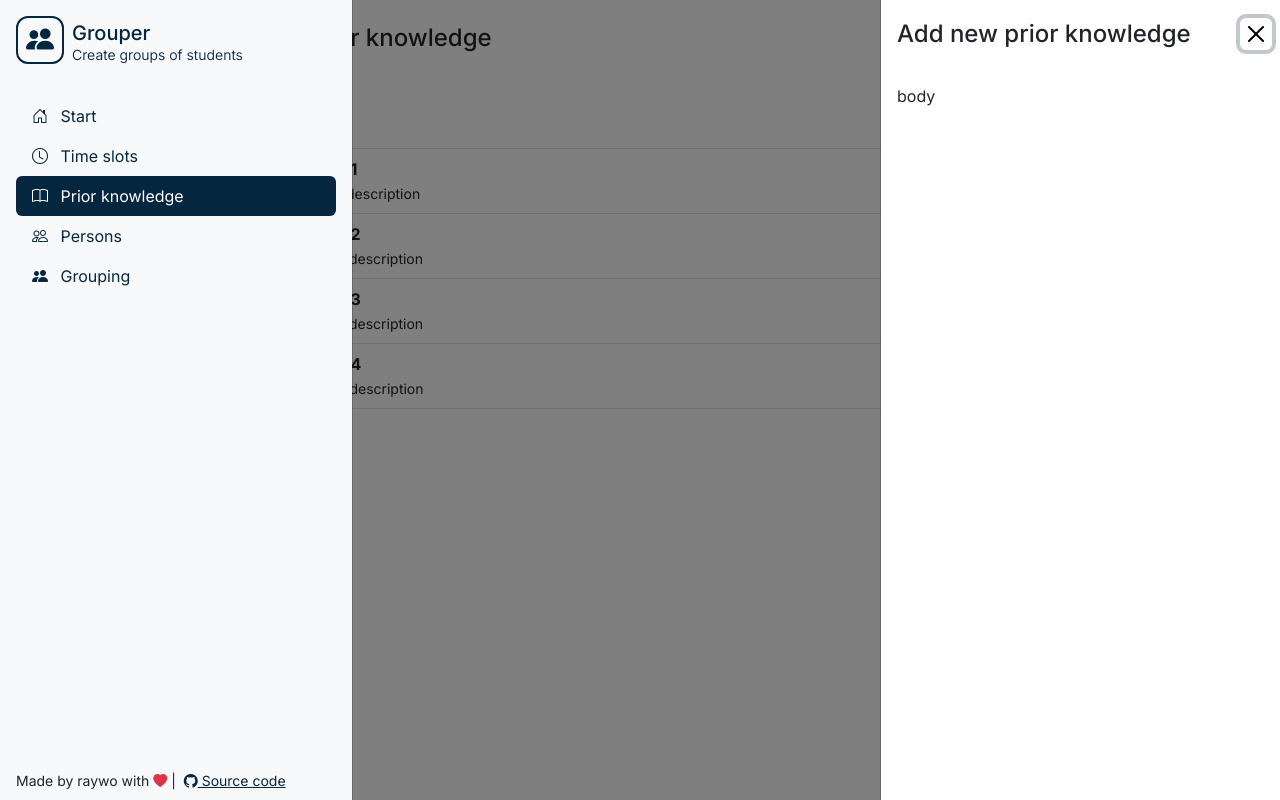
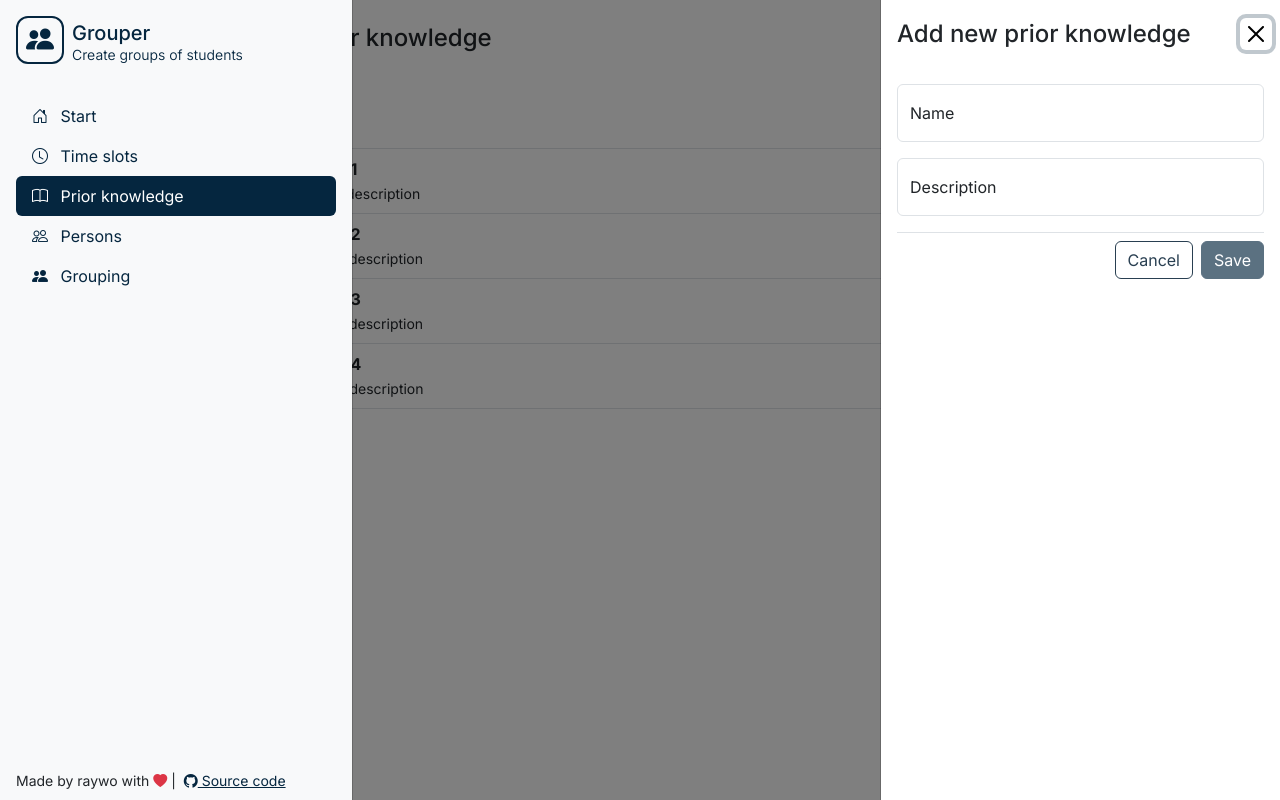
Before and after one commit to raywo-personal/teamify, an Angular app: page /prior-knowledge in a window 1280 px wide. Both pictures are taken after a click on the button "Add knowledge item". Built offline with nearby package versions, Linux system fonts and the light colour scheme.

Commit message:
Implement edit for prior knowledge

```diff
--- /dev/null
+++ b/src/app/prior-knowledge/components/prior-knowledge-edit/prior-knowledge-edit.component.html
@@ -0,0 +1,51 @@
+<form (ngSubmit)="onSubmit()" #form="ngForm">
+  <div class="form-floating mb-3"
+       [class.was-validated]="nameInput.dirty || nameInput.touched">
+    <input
+      type="text"
+      class="form-control"
+      id="name"
+      name="name"
+      [(ngModel)]="name"
+      required
+      minlength="2"
+      maxlength="50"
+      placeholder="Name"
+      autofocus
+      #nameInput="ngModel"
+    />
+    <label for="name">Name</label>
+    <div class="invalid-feedback">
+      Please enter a name (2-50 characters).
+    </div>
+  </div>
+
+  <div class="form-floating mb-3"
+       [class.was-validated]="descriptionInput.dirty || descriptionInput.touched">
+    <input
+      class="form-control"
+      id="description"
+      name="description"
+      [(ngModel)]="description"
+      required
+      minlength="2"
+      maxlength="160"
+      placeholder="Description"
+      #descriptionInput="ngModel"
+    />
+    <label for="description">Description</label>
+    <div class="invalid-feedback">
+      Please enter a description (2-160 characters).
+    </div>
+  </div>
+
+  <div class="d-flex justify-content-end border-top pt-2 mt-2">
+    <button type="submit" class="btn btn-outline-secondary me-2" (click)="onCancel()">
+      Cancel
+    </button>
+
+    <button type="submit" class="btn btn-primary" [disabled]="form.invalid">
+      Save
+    </button>
+  </div>
+</form>
--- /dev/null
+++ b/src/app/prior-knowledge/components/prior-knowledge-edit/prior-knowledge-edit.component.ts
@@ -0,0 +1,60 @@
+import {Component, effect, inject, input, output} from '@angular/core';
+import {PriorKnowledge} from '../../models/prior-knowledge.model';
+import {FormsModule} from '@angular/forms';
+import {PriorKnowledgeService} from '../../services/prior-knowledge.service';
+
+
+@Component({
+  selector: 'app-prior-knowledge-edit',
+  imports: [
+    FormsModule
+  ],
+  templateUrl: './prior-knowledge-edit.component.html',
+  styleUrl: './prior-knowledge-edit.component.scss'
+})
+export class PriorKnowledgeEditComponent {
+
+  public knowledge = input<PriorKnowledge>();
+  public edit = input<boolean>(false);
+  public saved = output<PriorKnowledge>();
+  public cancelled = output<void>();
+
+  protected name: string = "";
+  protected description: string = "";
+
+  private knowledgeService = inject(PriorKnowledgeService);
+
+
+  constructor() {
+    effect(() => {
+      const knowledge = this.knowledge();
+
+      if (knowledge) {
+        this.name = knowledge.name;
+        this.description = knowledge.description;
+      }
+    });
+  }
+
+
+  protected onSubmit() {
+    const knowledge = {
+      id: this.knowledge()?.id,
+      name: this.name,
+      description: this.description
+    }
+
+    if (this.edit()) {
+      this.knowledgeService.updateKnowledge(knowledge);
+    } else {
+      this.knowledgeService.addKnowledge(knowledge);
+    }
+
+    this.saved.emit(knowledge);
+  }
+
+
+  onCancel() {
+    this.cancelled.emit();
+  }
+}
--- a/src/app/prior-knowledge/components/prior-knowledge-list/prior-knowledge-list.component.html
+++ b/src/app/prior-knowledge/components/prior-knowledge-list/prior-knowledge-list.component.html
@@ -25,6 +25,11 @@
   </div>
 
   <div class="offcanvas-body">
-    body
+    <app-prior-knowledge-edit
+      [knowledge]="knowledgeToEdit"
+      [edit]="edit"
+      (cancelled)="onEditCancelled()"
+      (saved)="onEditSaved()"
+    />
   </div>
 </ng-template>
--- a/src/app/prior-knowledge/components/prior-knowledge-list/prior-knowledge-list.component.ts
+++ b/src/app/prior-knowledge/components/prior-knowledge-list/prior-knowledge-list.component.ts
@@ -4,13 +4,15 @@ import {AsyncPipe} from '@angular/common';
 import {PriorKnowledgeViewComponent} from '../prior-knowledge-view/prior-knowledge-view.component';
 import {createPriorKnowledge, PriorKnowledge} from '../../models/prior-knowledge.model';
 import {NgbOffcanvas, NgbOffcanvasOptions} from '@ng-bootstrap/ng-bootstrap';
+import {PriorKnowledgeEditComponent} from '../prior-knowledge-edit/prior-knowledge-edit.component';
 
 
 @Component({
   selector: 'app-prior-knowledge-list',
   imports: [
     AsyncPipe,
-    PriorKnowledgeViewComponent
+    PriorKnowledgeViewComponent,
+    PriorKnowledgeEditComponent
   ],
   templateUrl: './prior-knowledge-list.component.html',
   styleUrl: './prior-knowledge-list.component.scss'
@@ -34,8 +36,8 @@ export class PriorKnowledgeListComponent {
 
 
   protected onEdit(content: TemplateRef<any>, knowledge: PriorKnowledge) {
+    this.edit = true
     this.knowledgeToEdit = knowledge;
-    this.edit = true
     this.openOffcanvas(content, "Edit prior knowledge");
   }
 
@@ -45,12 +47,12 @@ export class PriorKnowledgeListComponent {
   }
 
 
-  protected onAddCancelled() {
+  protected onEditCancelled() {
     this.offcanvas.dismiss("cancelled");
   }
 
 
-  protected onAddSaved() {
+  protected onEditSaved() {
     this.offcanvas.dismiss("saved");
   }
 
```
Also changed, not shown: src/app/prior-knowledge/components/prior-knowledge-edit/prior-knowledge-edit.component.scss (added), 1 other file (tests, documents, lock files or other folders).
